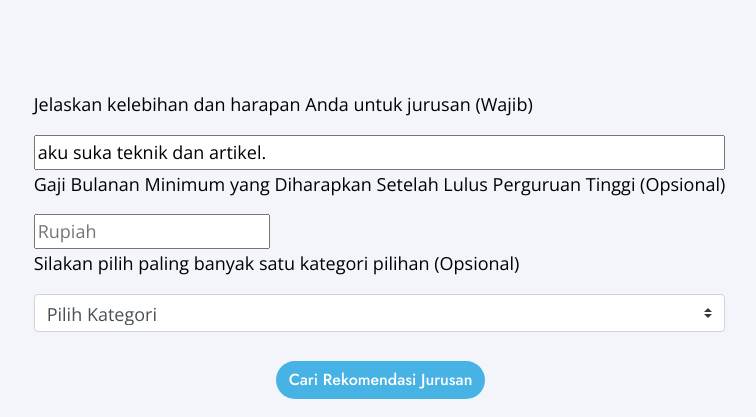
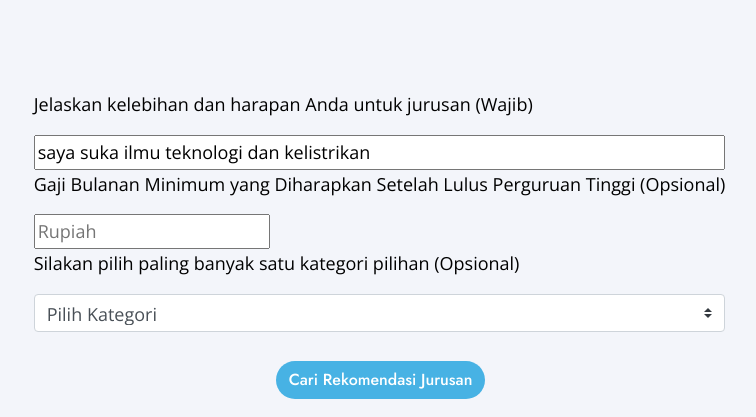
Before and after one commit to mariaqibtiaa/APJ-Orbit2, a Flask app: page /home in a window 1280 px wide. Shown: the part 76-493 px from the top of the page, without its empty margins (323-1079 px from the left). Run offline with Flask 2, Linux system fonts and the light colour scheme; some libraries are stand-ins or nearby versions.

Commit message:
Update home.html

```diff
--- a/templates/home.html
+++ b/templates/home.html
@@ -5,7 +5,7 @@
     <div class="home-container">
       <form method="post" action="/result">
         <p class="text1">Jelaskan kelebihan dan harapan Anda untuk jurusan <strong>(Wajib)</strong> </p>
-        <input type="text" name="description" value="aku suka teknik dan artikel." required style="width:  100%;">
+        <input type="text" name="description" value="saya suka ilmu teknologi dan kelistrikan" required style="width:  100%;">
 
         <p class="text2">Gaji Bulanan Minimum yang Diharapkan Setelah Lulus Perguruan Tinggi <strong>(Opsional)</strong></p>
         <input type="number" name="income" min="3000000" placeholder="Rupiah">
```
